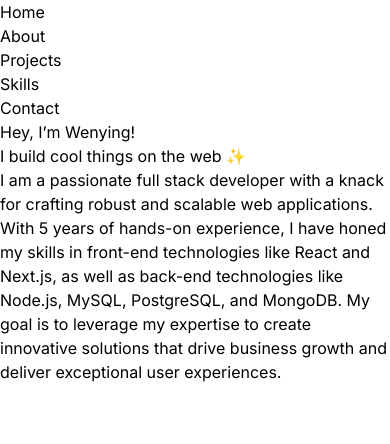
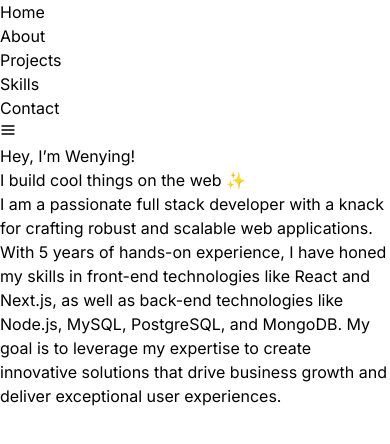
Before and after one commit to winnwy/ThisIsMyPortfolio, a React (Vite) app: page /contact in a window 390 px wide. Shown: the top 444 px of the page. Built offline with nearby package versions, Linux system fonts and the light colour scheme.

Commit message:
Add mobile responsive hamburger navbar

```diff
--- a/src/components/Navbar.jsx
+++ b/src/components/Navbar.jsx
@@ -1,5 +1,6 @@
-import React from "react";
+import React, { useState } from "react";
 import { Link } from "react-router-dom";
+import { FiMenu, FiX } from "react-icons/fi"; // Import icons for mobile menu
 
 const navItems = [
   { name: "Home", path: "/" },
@@ -10,17 +11,50 @@ const navItems = [
 ];
 
 const Navbar = () => {
+  const [isOpen, setIsOpen] = useState(false);
+
   return (
-    <nav className="mb-20 flex items-center justify-between py-6">
-      <ul className="flex flex-col md:flex-row md:space-x-8">
+    <nav className="py-4 px-6 shadow-md">
+      <div className="max-w-6xl mx-auto flex justify-between items-center">
+        {/* Desktop Navigation */}
+        <ul className="hidden md:flex space-x-8">
           {navItems.map(({ name, path }) => (
             <li key={name}>
-            <Link to={path} className="block p-2 hover:text-blue-400">
+              <Link
+                to={path}
+                className="text-neutral-300 hover:text-purple-400 transition-colors duration-300"
+              >
                 {name}
               </Link>
             </li>
           ))}
         </ul>
+
+        {/* Mobile Menu Icon */}
+        <button
+          className="md:hidden text-neutral-300 text-2xl"
+          onClick={() => setIsOpen(!isOpen)}
+        >
+          {isOpen ? <FiX /> : <FiMenu />}
+        </button>
+      </div>
+
+      {/* Mobile Navigation */}
+      {isOpen && (
+        <ul className="md:hidden flex flex-col items-center bg-neutral-800 py-4 space-y-4">
+          {navItems.map(({ name, path }) => (
+            <li key={name}>
+              <Link
+                to={path}
+                className="text-neutral-300 text-lg hover:text-purple-400 transition-colors duration-300"
+                onClick={() => setIsOpen(false)}
+              >
+                {name}
+              </Link>
+            </li>
+          ))}
+        </ul>
+      )}
     </nav>
   );
 };
```
Lines whose indentation alone changed are shown as unchanged.
